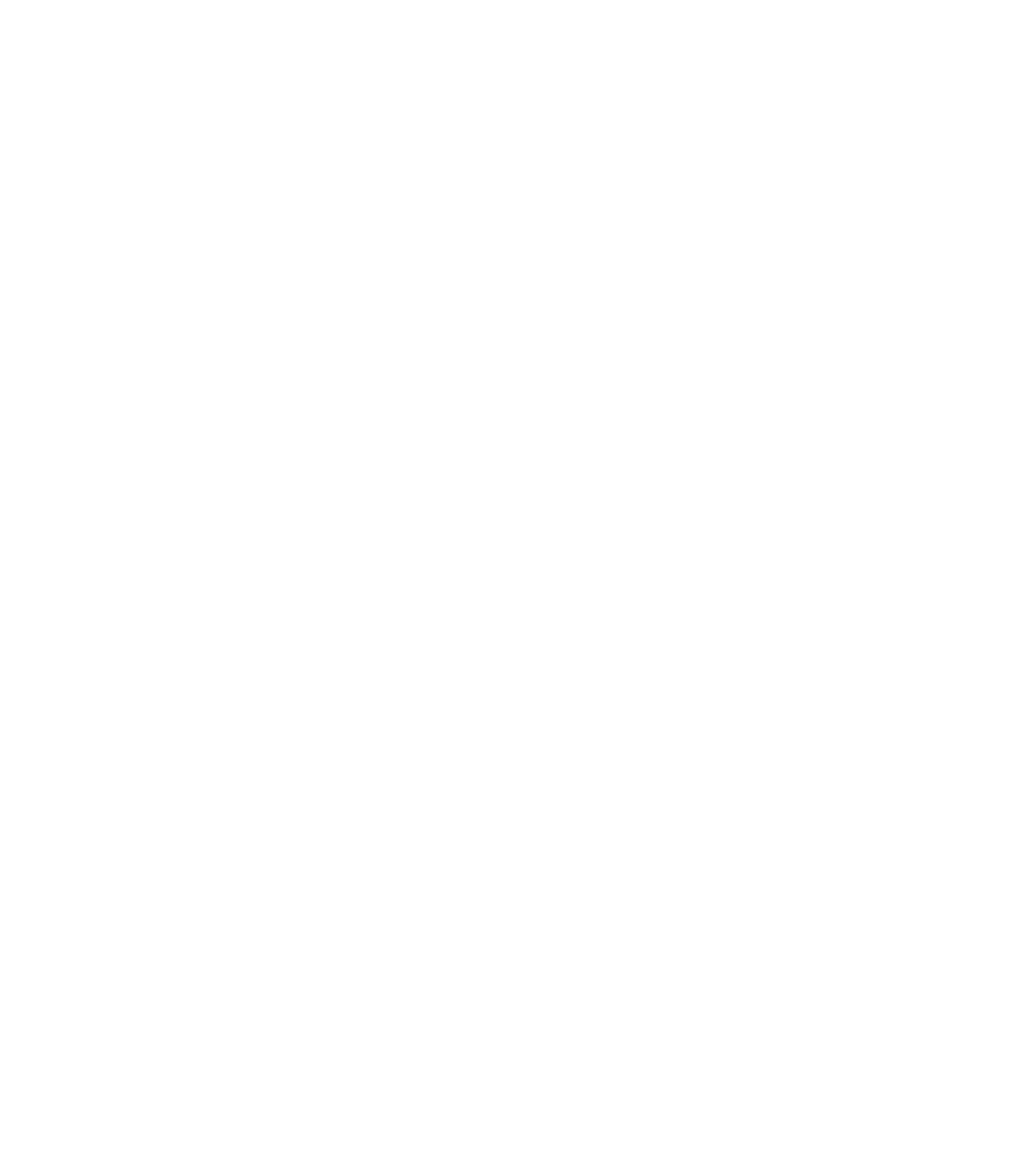
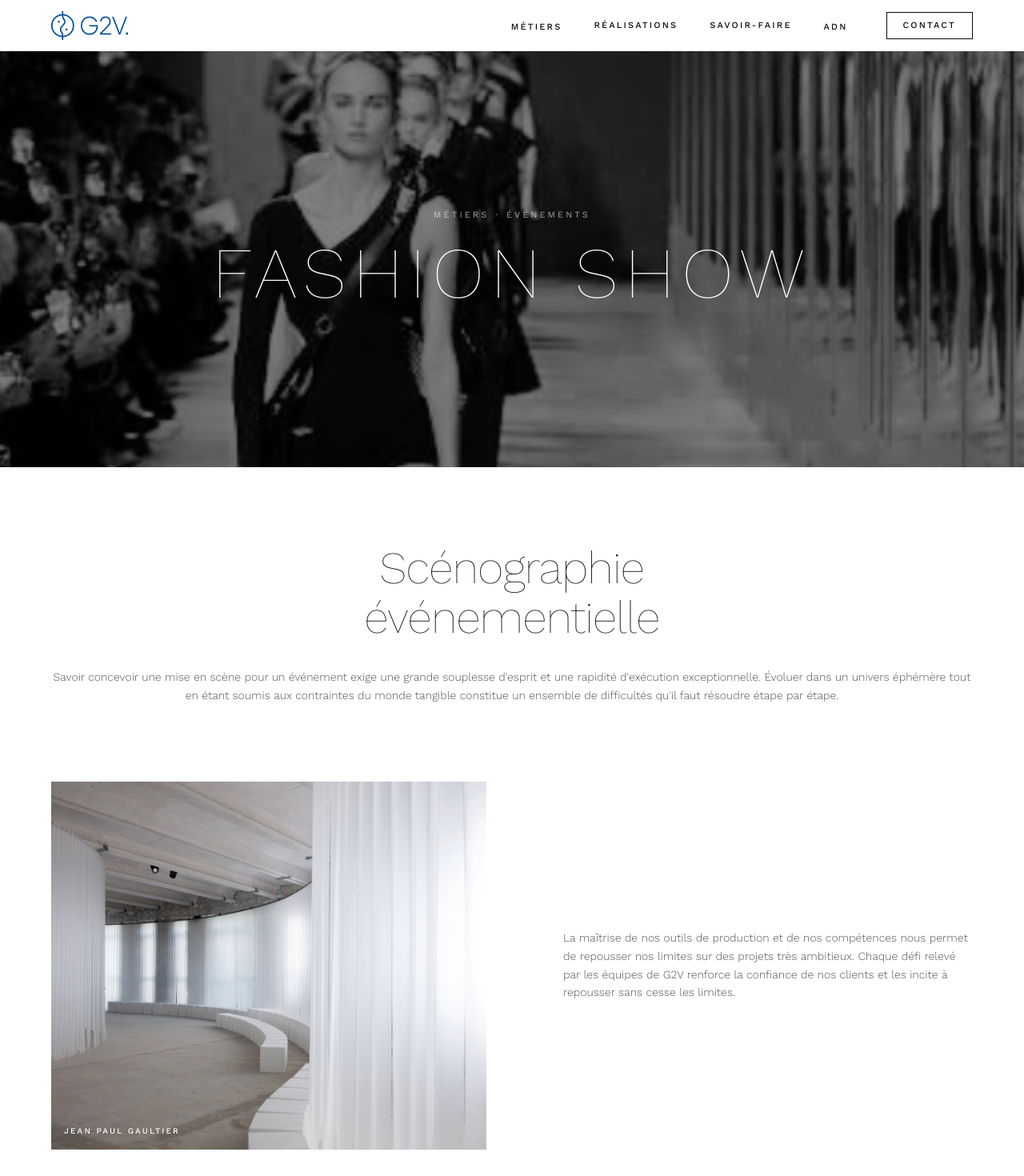
Before and after one commit to aletourneux-wq/site-g2v, a React (Vite) app: page /domaines/fashion-show in a window 1280 px wide. Before the commit this address had no page. Shown: the top 1470 px of the page at 80% size. Before the commit the page ends 800 px from the top, so only its background shows below. Built offline with nearby package versions, Linux system fonts and the light colour scheme.

Commit message:
Ajout page Fashion Show (template domaines reutilisable)

```diff
--- a/src/App.jsx
+++ b/src/App.jsx
@@ -13,6 +13,7 @@
 import TemoignagesPage from './pages/TemoignagesPage'
 import RencontrePage from './pages/RencontrePage'
 import NousRejoindrePage from './pages/NousRejoindrePage'
+import DomainePage from './pages/DomainePage'
 
 function ScrollToTop() {
   const { pathname } = useLocation()
@@ -40,6 +41,7 @@
         <Route path="/temoignages" element={<TemoignagesPage />} />
         <Route path="/temoignages/:slug" element={<RencontrePage />} />
         <Route path="/nous-rejoindre" element={<NousRejoindrePage />} />
+        <Route path="/domaines/:slug" element={<DomainePage />} />
       </Routes>
     </>
   )
--- a/src/components/Domaines.jsx
+++ b/src/components/Domaines.jsx
@@ -1,11 +1,12 @@
 import { useRef } from 'react'
+import { Link } from 'react-router-dom'
 import { motion, useInView } from 'framer-motion'
 
 const DOMAINS = [
   { label: 'RETAIL',             img: "/domaines/retail.jpg", alt: 'Aménagement boutique retail G2V' },
   { label: 'OFFICE',             img: "/domaines/office.jpg", alt: 'Aménagement espace bureau G2V' },
   { label: 'HOME',               img: "/domaines/home.jpg",   alt: 'Rénovation intérieure résidentielle G2V' },
-  { label: 'FASHION SHOW',       img: '/domaines/fashion-show.png',  alt: 'Scénographie défilé de mode G2V' },
+  { label: 'FASHION SHOW',       img: '/domaines/fashion-show.png',  alt: 'Scénographie défilé de mode G2V', slug: 'fashion-show' },
   { label: 'SHOWROOM ET POP UP', img: '/domaines/showroom.jpg',   alt: 'Création showroom et boutique éphémère G2V' },
   { label: 'EXHIBITION',         img: "/domaines/exhibition.webp", alt: 'Aménagement espace exposition G2V' },
 ]
@@ -38,9 +39,12 @@
 
         {/* 3×2 grid */}
         <div className="grid grid-cols-2 md:grid-cols-3 gap-4 md:gap-5">
-          {DOMAINS.map((d, i) => (
+          {DOMAINS.map((d, i) => {
+            const Wrapper = d.slug ? Link : 'div'
+            const wrapperProps = d.slug ? { to: `/domaines/${d.slug}` } : {}
+            return (
               <FadeUp key={d.label} delay={i * 0.07}>
-              <div className="relative overflow-hidden group cursor-pointer aspect-square">
+                <Wrapper {...wrapperProps} className="relative block overflow-hidden group cursor-pointer aspect-square">
                   <img
                     src={d.img}
                     alt={d.alt}
@@ -52,9 +56,10 @@
                       {d.label}
                     </span>
                   </div>
-              </div>
+                </Wrapper>
               </FadeUp>
-          ))}
+            )
+          })}
         </div>
       </div>
     </section>
--- /dev/null
+++ b/src/data/domaines.js
@@ -0,0 +1,40 @@
+/* ──────────────────────────────────────────────────────────────
+   Données des 6 univers d'expertise G2V
+   Alimente la page template /domaines/:slug
+   (Fashion Show rempli ; les 5 autres à compléter au fur et à mesure)
+   ────────────────────────────────────────────────────────────── */
+
+export const DOMAINES = [
+  {
+    slug: 'fashion-show',
+    metier: { label: 'Événements', href: '/metiers/evenements' },
+    heroTitle: 'Fashion Show',
+    hero: '/domaines/fashion-show/hero.jpg',
+    title: 'Scénographie\névénementielle',
+    intro:
+      "Savoir concevoir une mise en scène pour un événement exige une grande souplesse d'esprit et une rapidité d'exécution exceptionnelle. Évoluer dans un univers éphémère tout en étant soumis aux contraintes du monde tangible constitue un ensemble de difficultés qu'il faut résoudre étape par étape.",
+    blocks: [
+      {
+        img: '/realisations/jpg-fw26.jpg',
+        caption: 'Jean Paul Gaultier',
+        imgLeft: true,
+        text:
+          "La maîtrise de nos outils de production et de nos compétences nous permet de repousser nos limites sur des projets très ambitieux. Chaque défi relevé par les équipes de G2V renforce la confiance de nos clients et les incite à repousser sans cesse les limites.",
+      },
+      {
+        img: '/realisations/dior.jpg',
+        caption: 'Dior',
+        imgLeft: false,
+        text:
+          "Adopter une approche éco-responsable qui préserve l'environnement et répond aux enjeux écologiques actuels et futurs est un engagement de nos équipes, encouragé par les acteurs du marché.",
+      },
+    ],
+    realisations: [
+      { label: 'Jean-Paul Gaultier', img: '/realisations/jpg-fw26.jpg' },
+      { label: 'Off White',          img: '/realisations/offwhite.jpg' },
+      { label: 'Messika',            img: '/realisations/messika.png' },
+    ],
+  },
+]
+
+export const getDomaine = (slug) => DOMAINES.find((d) => d.slug === slug)
--- /dev/null
+++ b/src/pages/DomainePage.jsx
@@ -0,0 +1,162 @@
+import { useRef } from 'react'
+import { Link, useParams, Navigate } from 'react-router-dom'
+import { motion, useInView } from 'framer-motion'
+import Header from '../components/Header'
+import Footer from '../components/Footer'
+import UnProjet from '../components/UnProjet'
+import { getDomaine } from '../data/domaines'
+
+/* ── FadeUp ── */
+function FadeUp({ children, delay = 0, className = '' }) {
+  const ref = useRef(null)
+  const inView = useInView(ref, { once: true, margin: '-80px' })
+  return (
+    <motion.div
+      ref={ref}
+      className={className}
+      initial={{ opacity: 0, y: 24 }}
+      animate={inView ? { opacity: 1, y: 0 } : {}}
+      transition={{ duration: 0.7, delay, ease: [0.16, 1, 0.3, 1] }}
+    >
+      {children}
+    </motion.div>
+  )
+}
+
+export default function DomainePage() {
+  const { slug } = useParams()
+  const domaine = getDomaine(slug)
+
+  /* Slug inconnu ou non encore rempli → retour accueil */
+  if (!domaine) return <Navigate to="/" replace />
+
+  const { metier, heroTitle, hero, title, intro, blocks, realisations } = domaine
+
+  return (
+    <div className="font-sans bg-white text-[#0A0A0A] overflow-x-hidden">
+      <Header />
+
+      <main className="pt-16">
+
+        {/* ── Hero ── */}
+        <section className="relative h-[58vh] md:h-[65vh] flex items-center justify-center overflow-hidden">
+          <img
+            src={hero}
+            alt={heroTitle}
+            className="absolute inset-0 w-full h-full object-cover"
+          />
+          <div className="absolute inset-0 bg-black/45" />
+          <div className="relative text-center px-6">
+            {metier && (
+              <motion.p
+                className="text-[11px] tracking-[0.28em] uppercase text-white/60 mb-5"
+                initial={{ opacity: 0 }}
+                animate={{ opacity: 1 }}
+                transition={{ duration: 0.6 }}
+              >
+                <Link to="/metiers" className="hover:text-white transition-colors duration-200">Métiers</Link>
+                <span className="mx-2">·</span>
+                <Link to={metier.href} className="hover:text-white transition-colors duration-200">{metier.label}</Link>
+              </motion.p>
+            )}
+            <motion.h1
+              className="uppercase text-white"
+              style={{ fontSize: 'clamp(34px, 7vw, 96px)', fontWeight: 100, letterSpacing: '0.1em', lineHeight: 1 }}
+              initial={{ opacity: 0, y: 20 }}
+              animate={{ opacity: 1, y: 0 }}
+              transition={{ duration: 0.8, delay: 0.1, ease: [0.16, 1, 0.3, 1] }}
+            >
+              {heroTitle}
+            </motion.h1>
+          </div>
+        </section>
+
+        {/* ── Intro ── */}
+        <section className="py-16 md:py-24">
+          <FadeUp>
+            <div className="container-wide max-w-[760px] text-center">
+              <h2
+                className="mb-8 whitespace-pre-line"
+                style={{ fontSize: 'clamp(28px, 4.5vw, 56px)', fontWeight: 100, letterSpacing: '-0.01em', lineHeight: 1.1 }}
+              >
+                {title}
+              </h2>
+              <p className="text-[14px] text-[#555] font-light leading-relaxed">
+                {intro}
+              </p>
+            </div>
+          </FadeUp>
+        </section>
+
+        {/* ── Blocs alternés image / texte ── */}
+        {blocks.map((b, i) => (
+          <FadeUp key={i}>
+            <section className="container-wide mb-16 md:mb-24 grid grid-cols-1 md:grid-cols-2 gap-8 md:gap-16 items-center">
+              {/* Image */}
+              <div className={`relative overflow-hidden group ${!b.imgLeft ? 'md:order-2' : ''}`}>
+                <motion.img
+                  src={b.img}
+                  alt={b.caption}
+                  className="w-full h-[320px] md:h-[460px] object-cover"
+                  whileHover={{ scale: 1.03 }}
+                  transition={{ duration: 0.6, ease: [0.16, 1, 0.3, 1] }}
+                />
+                {b.caption && (
+                  <span className="absolute bottom-4 left-4 text-white text-[10px] tracking-[0.22em] uppercase font-medium drop-shadow">
+                    {b.caption}
+                  </span>
+                )}
+              </div>
+              {/* Texte */}
+              <div className={`${!b.imgLeft ? 'md:order-1 md:pr-8' : 'md:pl-8'}`}>
+                <p className="text-[14px] text-[#555] font-light leading-relaxed">
+                  {b.text}
+                </p>
+              </div>
+            </section>
+          </FadeUp>
+        ))}
+
+        {/* ── Explorez nos réalisations ── */}
+        <section className="container-wide py-10 md:py-16">
+          <FadeUp>
+            <h2 className="text-display text-center mb-12 md:mb-16">
+              Explorez nos réalisations
+            </h2>
+          </FadeUp>
+
+          <div className="grid grid-cols-1 sm:grid-cols-3 gap-6 md:gap-8 max-w-[1000px] mx-auto">
+            {realisations.map((r, i) => (
+              <FadeUp key={r.label} delay={i * 0.08}>
+                <Link to="/realisations" className="block group text-center">
+                  <div className="relative overflow-hidden aspect-[4/5] mb-4">
+                    <img
+                      src={r.img}
+                      alt={r.label}
+                      className="w-full h-full object-cover grayscale group-hover:grayscale-0 group-hover:scale-[1.04] transition-all duration-500"
+                    />
+                  </div>
+                  <p className="text-[11px] tracking-[0.22em] uppercase font-medium group-hover:text-[#003DA5] transition-colors">
+                    {r.label}
+                  </p>
+                </Link>
+              </FadeUp>
+            ))}
+          </div>
+
+          <FadeUp delay={0.2}>
+            <div className="text-center mt-12 md:mt-14">
+              <Link to="/realisations" className="btn-primary">En voir plus</Link>
+            </div>
+          </FadeUp>
+        </section>
+
+        {/* ── Contact ── */}
+        <UnProjet />
+
+      </main>
+
+      <Footer />
+    </div>
+  )
+}
```
Also changed, not shown: public/domaines/fashion-show/hero.jpg (added). Lines whose indentation alone changed are shown as unchanged.
